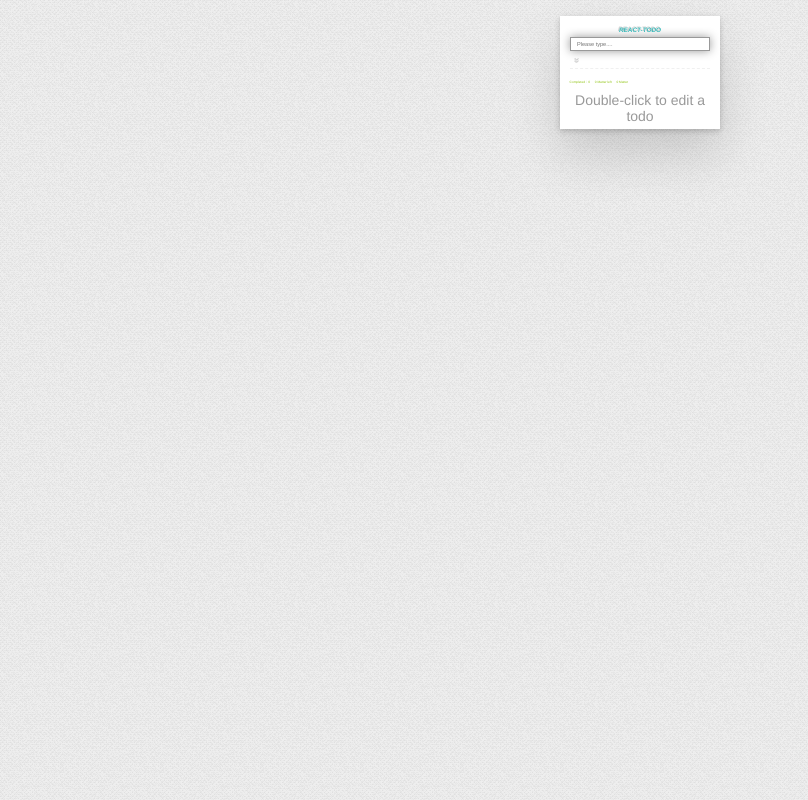
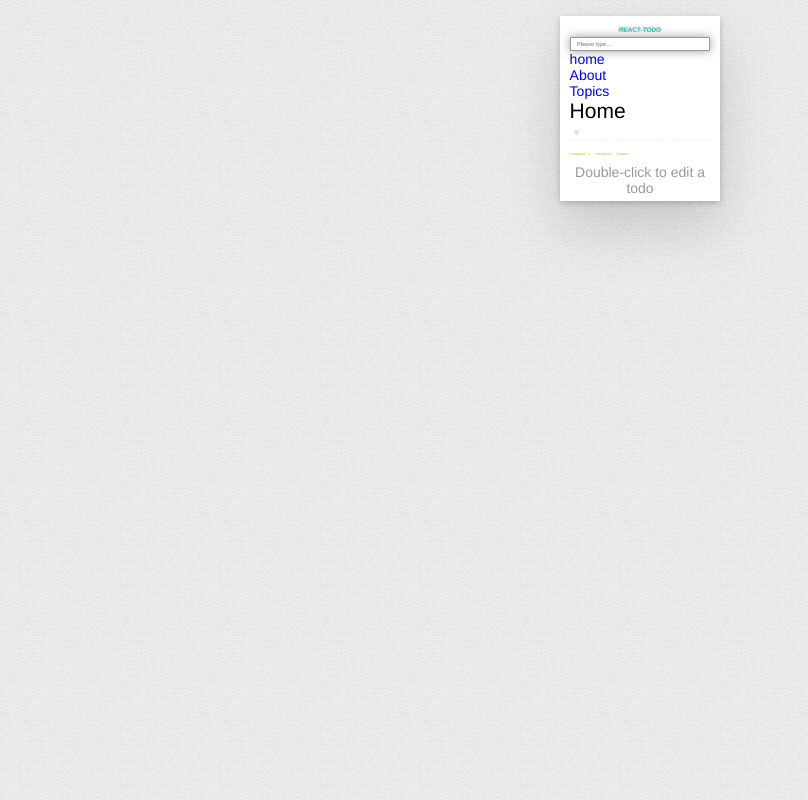
Before and after one commit to ZWLTZ/react-todo, a React app: page / in a window 1280 px wide. Shown: the whole page, without its empty margins (0-808 px from the left). Built offline with nearby package versions, Linux system fonts and the light colour scheme.

Commit message:
add react-router-dom

```diff
--- a/config/webpack.common.js
+++ b/config/webpack.common.js
@@ -8,6 +8,7 @@
 const VENDOR = [
     "react",
     "react-dom",
+    "react-router-dom",
     "lib-flexible",
 ];
 
--- a/package.json
+++ b/package.json
@@ -21,7 +21,8 @@
   "dependencies": {
     "lib-flexible": "^0.3.2",
     "react": "^15.6.1",
-    "react-dom": "^15.6.1"
+    "react-dom": "^15.6.1",
+    "react-router-dom": "^4.3.1"
   },
   "devDependencies": {
     "babel-core": "^6.26.0",
--- a/src/components/Todo.jsx
+++ b/src/components/Todo.jsx
@@ -1,4 +1,5 @@
 import React from "react"
+import { BrowserRouter as Router, Route, Link } from "react-router-dom"
 
 
 import TodoAdd from "./TodoAdd.jsx"
@@ -6,6 +7,49 @@
 
 // 操作
 import { Storage } from "@/utils"
+
+
+const Home = () => (
+    <div>
+        <h2>Home</h2>
+    </div>
+);
+
+const About = () => (
+    <div>
+        <h2>About</h2>
+    </div>
+);
+
+const Topics = ({ match }) => (
+    <div>
+        <h2>Topics</h2>
+        <ul>
+            <li>
+                <Link to={`${match.url}/rendering`}>Rendering with React</Link>
+            </li>
+            <li>
+                <Link to={`${match.url}/components`}>Components</Link>
+            </li>
+            <li>
+                <Link to={`${match.url}/props-v-state`}>Props v. State</Link>
+            </li>
+        </ul>
+
+        <Route path={`${match.url}/:topicId`} component={Topic} />
+        <Route
+            exact
+            path={match.url}
+            render={() => <h3>Please select a topic.</h3>}
+        />
+    </div>
+);
+
+const Topic = ({ match }) => (
+    <div>
+        <h3>{match.params.topicId}</h3>
+    </div>
+);
 
 class Todo extends React.Component {
     constructor(props) {
@@ -76,6 +120,26 @@
             <div className="todo-wrap">
                 <h3>react-todo</h3>
                 <TodoAdd onAddSubmit={this.onAddSubmit} />
+                <Router>
+                    <div className="router-box">
+                        <ul>
+                            <li>
+                                <Link to="/">home</Link>
+                            </li>
+                            <li>
+                                <Link to="/about">About</Link>
+                            </li>
+                            <li>
+                                <Link to="/topics">Topics</Link>
+                            </li>
+                        </ul>
+                        <hr />
+                        <Route path="/" component={Home} />
+                        <Route path="/about" component={About} />
+                        <Route path="/topics" component={Topics} />
+                    </div>
+                </Router>
+
                 <TodoList
                     onToggleAll={this.onToggleAll}
                     onDeleteItem={this.onDeleteItem}
```
Also changed, not shown: 1 other file (tests, documents, lock files or other folders).
